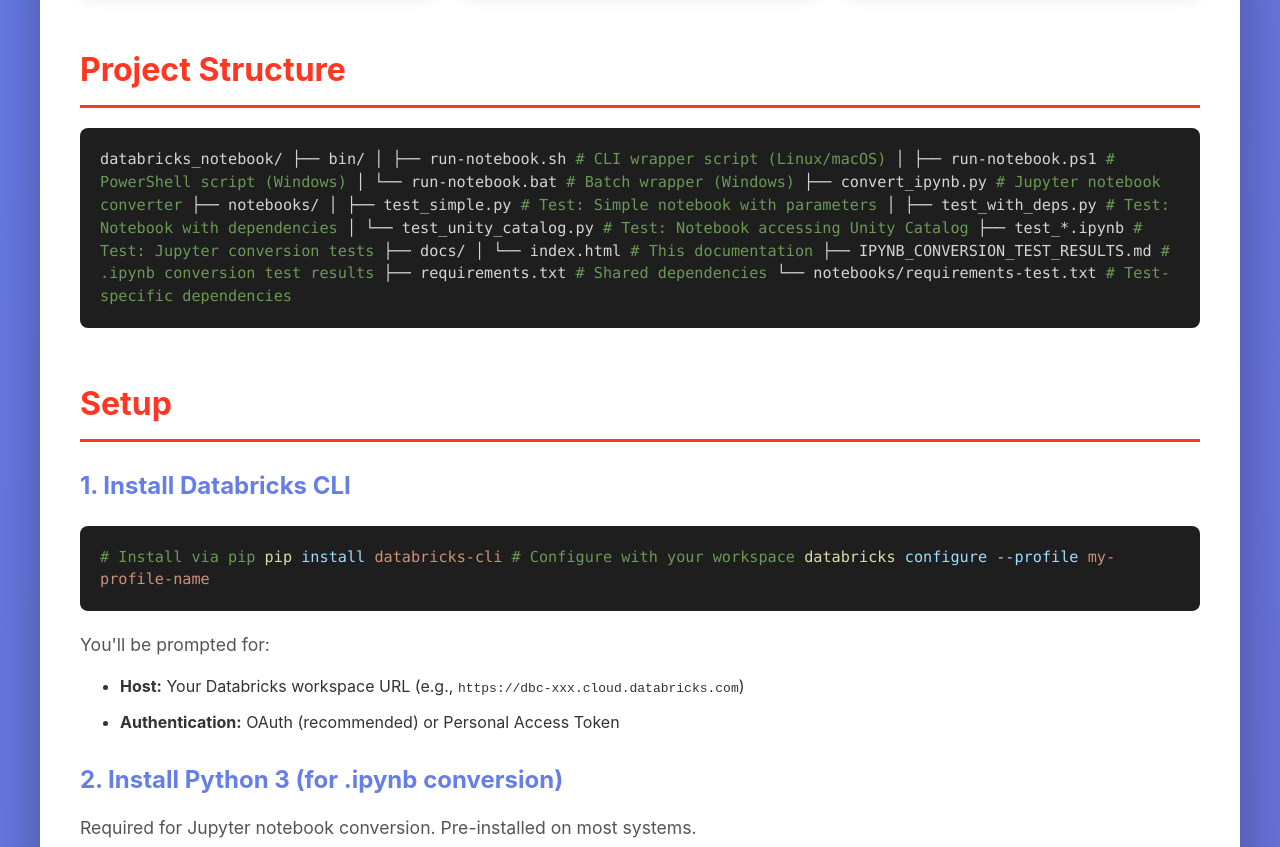
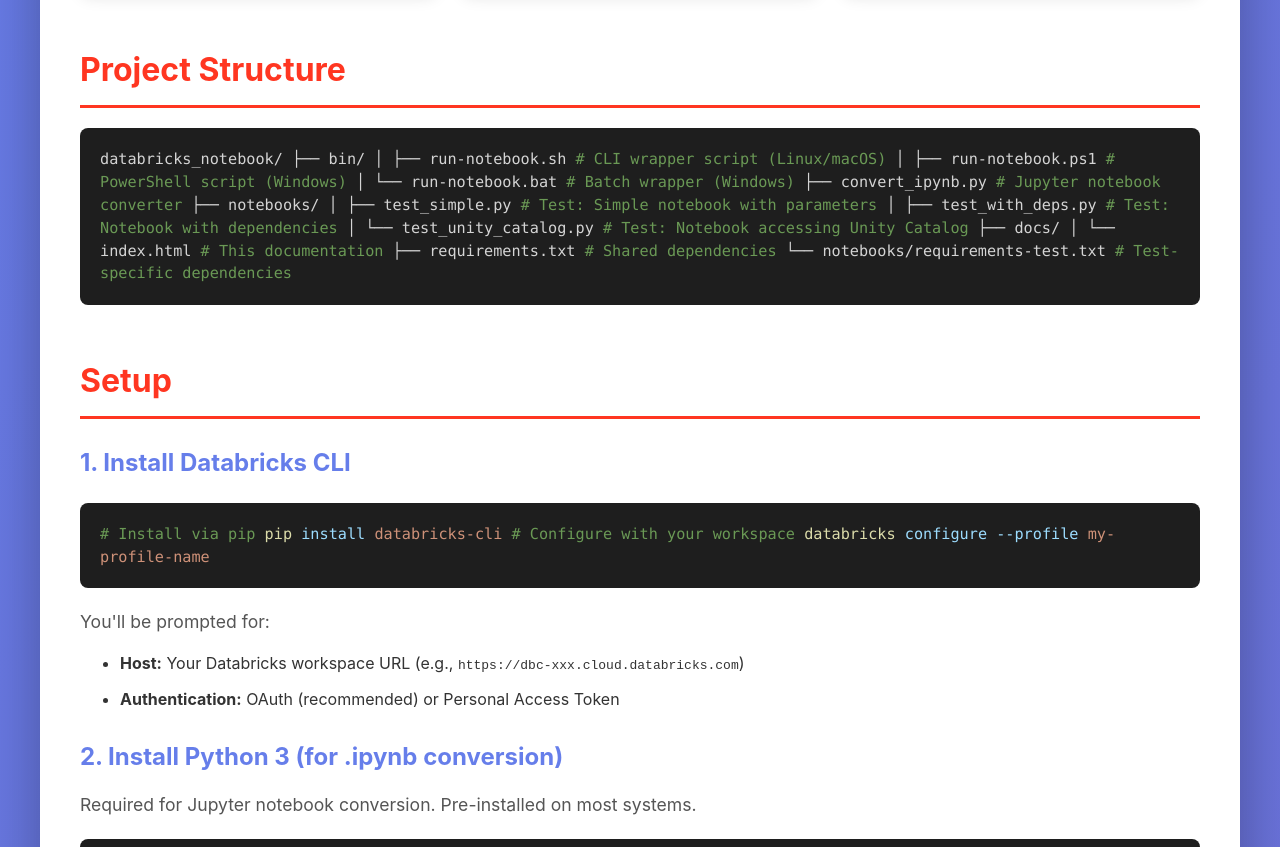
Before and after one commit to jdowzard/databricks_notebook, a plain HTML site: page docs/index.html in a window 1280 px wide. Shown: the part 920-1767 px from the top of the page. Drawn offline with Linux system fonts and the light colour scheme.

Commit message:
Final cleanup: Remove test artifacts and update documentation
Changes:
- Removed IPYNB_CONVERSION_TEST_RESULTS.md (info already in main docs)
- Removed empty templates/ directory
- Added .mypy_cache/ and .ruff_cache/ to .gitignore
- Updated README.md to remove references to test results file
- Updated docs/index.html to remove references to test results file
- Updated .claude/CLAUDE.md to reflect current structure

Repository is now clean with only production code and documentation.

```diff
--- a/docs/index.html
+++ b/docs/index.html
@@ -350,10 +350,8 @@
 │   ├── test_simple.py           <span class="comment"># Test: Simple notebook with parameters</span>
 │   ├── test_with_deps.py        <span class="comment"># Test: Notebook with dependencies</span>
 │   └── test_unity_catalog.py   <span class="comment"># Test: Notebook accessing Unity Catalog</span>
-├── test_*.ipynb                 <span class="comment"># Test: Jupyter conversion tests</span>
 ├── docs/
 │   └── index.html               <span class="comment"># This documentation</span>
-├── IPYNB_CONVERSION_TEST_RESULTS.md  <span class="comment"># .ipynb conversion test results</span>
 ├── requirements.txt             <span class="comment"># Shared dependencies</span>
 └── notebooks/requirements-test.txt <span class="comment"># Test-specific dependencies</span></div>
             </div>
@@ -471,8 +469,7 @@ auth_type = databricks-cli</div>
                     • Cleans up both converted <code>.py</code> and temporary workspace files<br><br>
                     <strong>What's supported:</strong> Standard code/markdown cells, Jupyter magics (preserved), LaTeX, tables, HTML<br>
                     <strong>Handled gracefully:</strong> ipywidgets (won't display but won't break execution)<br>
-                    <strong>Not supported:</strong> Jupyter extensions, out-of-order execution<br><br>
-                    See <code>IPYNB_CONVERSION_TEST_RESULTS.md</code> for detailed compatibility info.
+                    <strong>Not supported:</strong> Jupyter extensions, out-of-order execution
                 </p>
 
                 <h3>Run GitHub Notebook</h3>
```
Also changed, not shown: 3 other files.
